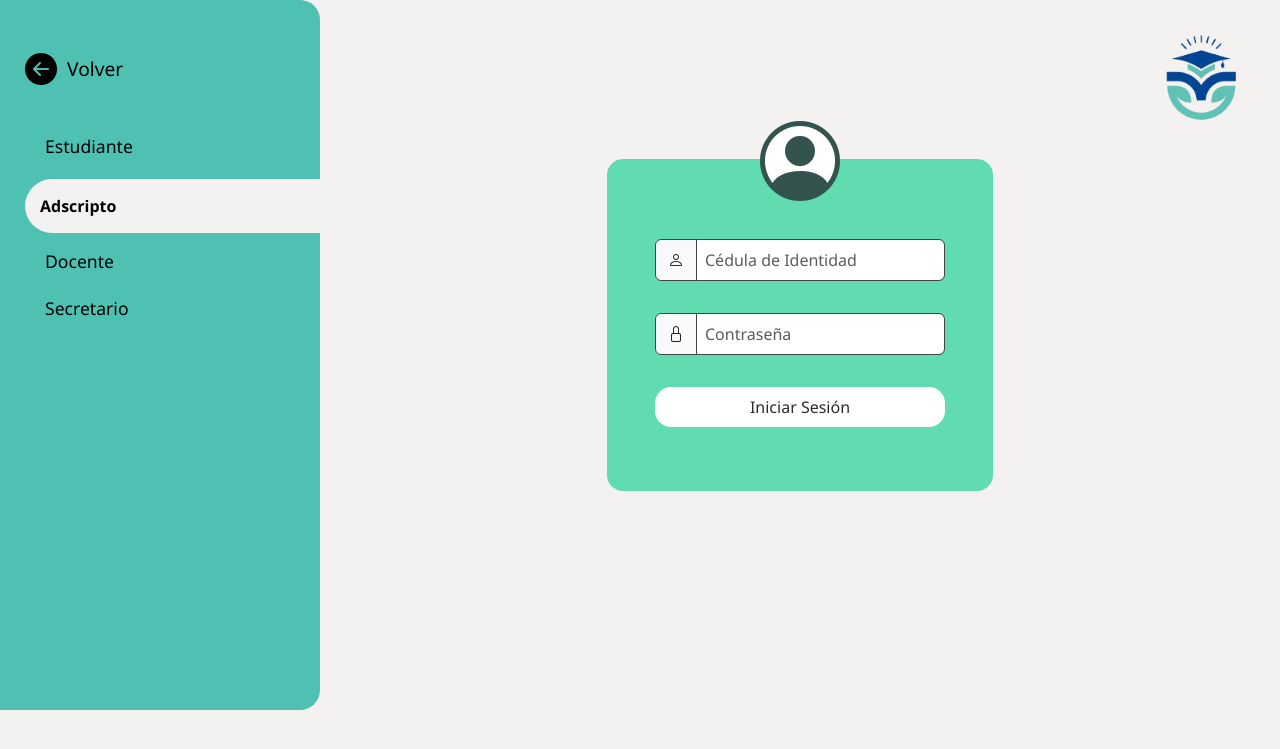
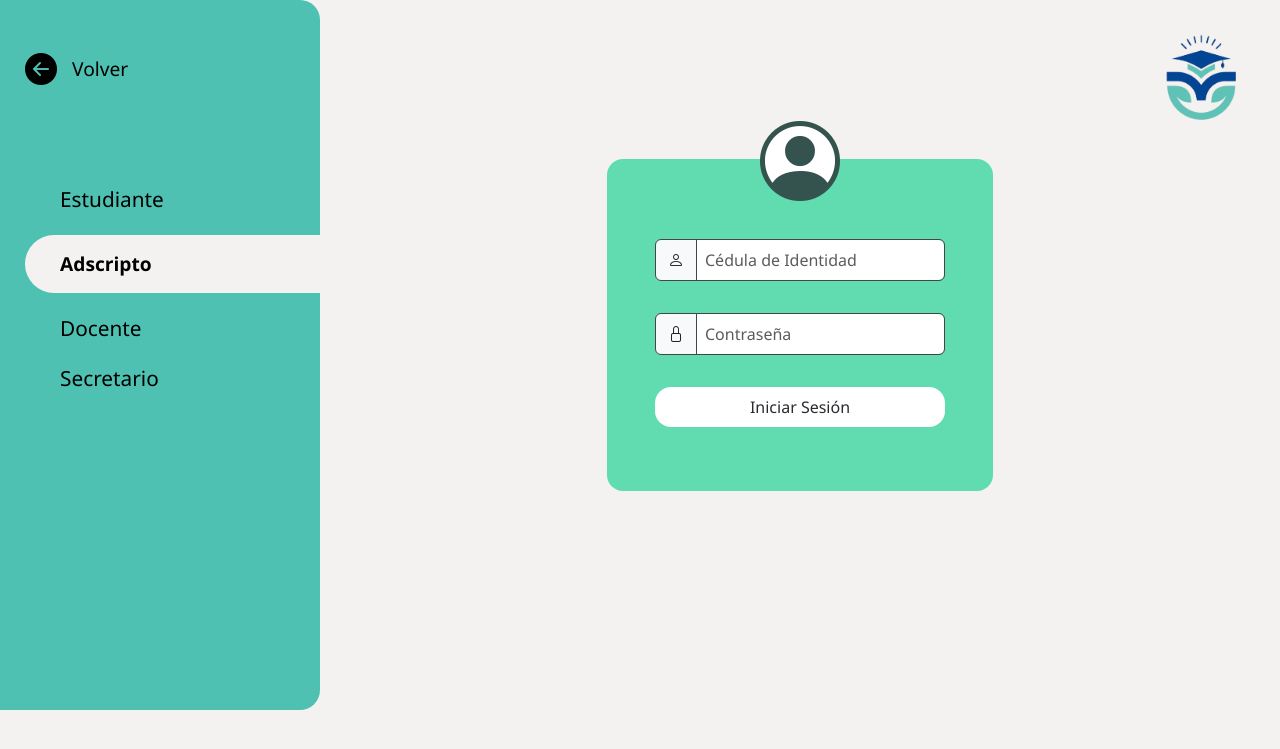
Before and after one commit to monzerratjh/C-C2025, a PHP site: page /adscripto_log.php in a window 1280 px wide. Shown: the top 749 px of the page. Run offline with PHP 8.4, Linux system fonts and the light colour scheme.

Commit message:
Banner
Letra más grande

```diff
--- a/style.css
+++ b/style.css
@@ -170,6 +170,7 @@ a{
       color: black;
       display: flex;
       flex-direction: column;
+      gap: 1.2rem;
     }
 
     .volverGeneral {
@@ -188,7 +189,8 @@ a{
       display: flex;
       align-items: center;
       justify-content: space-between;
-      gap: 10px;
+      gap: 15px;
+      margin-bottom: 2rem;
     }
 
     .icono-volver {
@@ -206,24 +208,26 @@ a{
 
 
     .nav-opciones{
-      font-size: 1.1rem;
-      margin-bottom: 20px;
+      display: flex;
+      font-size: 1.3rem;
       color: black;
       border: none;
       background-color: transparent;
       text-align: left;
-      padding: 0 20px;
+      padding: 0 35px;
     }
 
 
     .seleccionado{
+      display: flex;
+      font-size: 1.2rem;
       border-style: solid;
       border-color: #f4f2f0;
       border-width: 15px 350px 15px 15px;
       border-radius: 40px 40px 40px 40px;
       background-color: #f4f2f0;
       color: black;
-      margin-bottom: 15px;
+      padding: 0 20px;
     }
 
     .logo {
```
